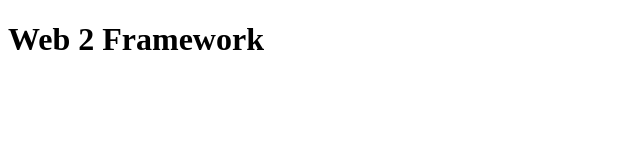
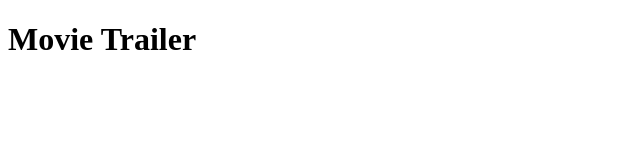
Before and after one commit to Riaht2/web-2-framework, a plain HTML site: page index.html in a window 1280 px wide. Shown: the whole page, without its empty margins (0-640 px from the left). Drawn offline with nearby package versions, Linux system fonts and the light colour scheme.

```diff
--- a/index.html
+++ b/index.html
@@ -23,7 +23,7 @@
 </head>
 <body>
 
-<h1>Web 2 Framework</h1>
+<h1>Movie Trailer</h1>
 
 <img src="http;paoiaproeiwhrapocnapoiwje" alt="">
 
```
Also changed, not shown: 1 other file.
